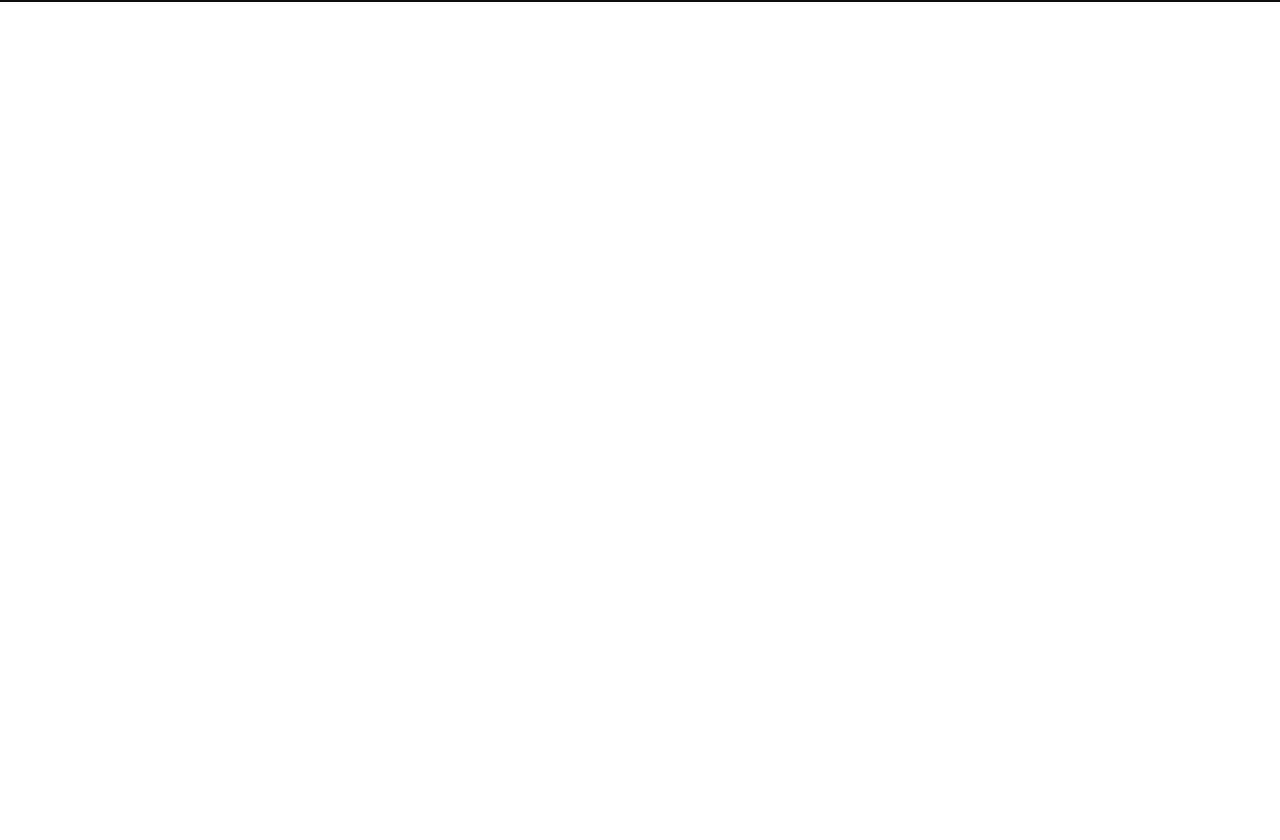
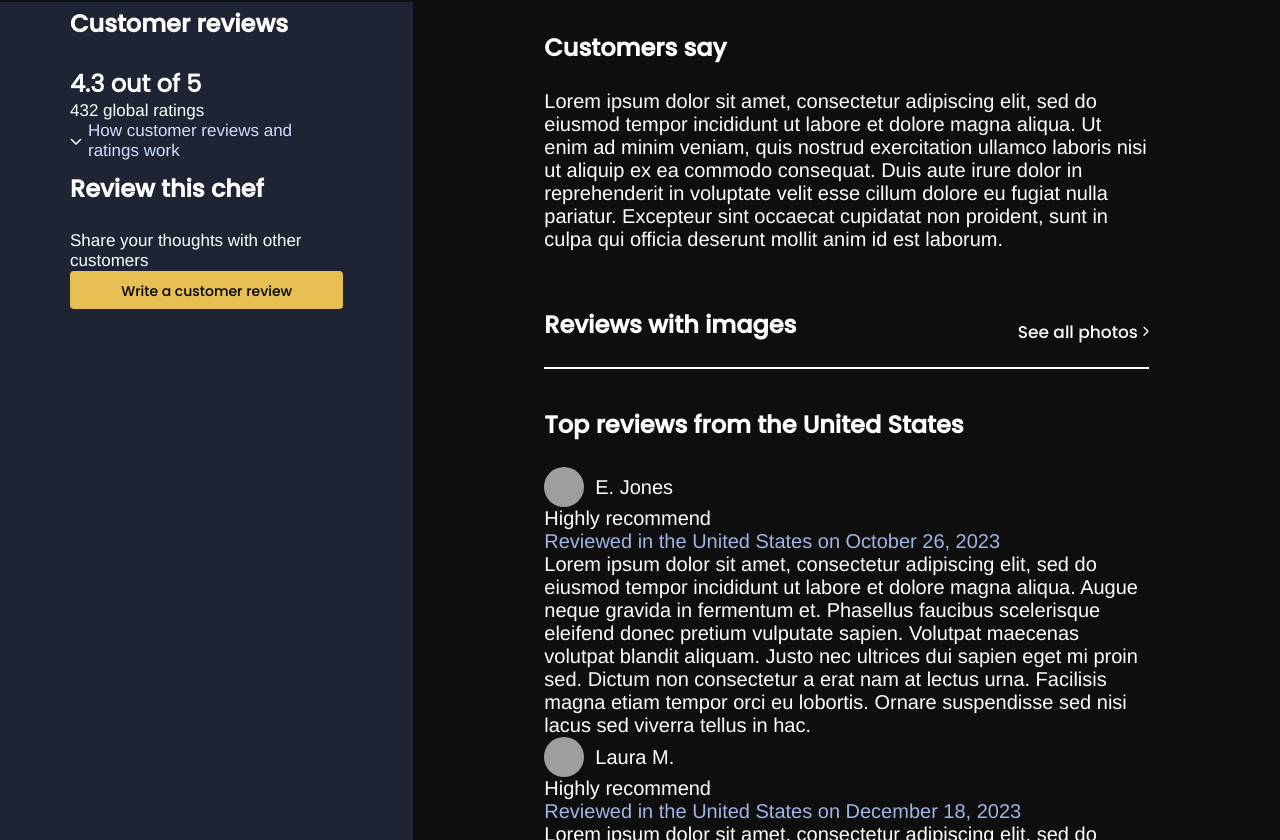
Before and after one commit to madelinegit/Gastron-Guru, a React (Vite) app: page / in a window 1280 px wide. Shown: the part 3960-4800 px from the top of the page. Before the commit the page ends 3962 px from the top, so only its background shows below. Built offline with nearby package versions, Linux system fonts and the light colour scheme; no server answers; grey boxes are pictures that could not be loaded.

Commit message:
add initial styling; add placeholder avatar img

```diff
--- a/src/components/Rating/Rating.scss
+++ b/src/components/Rating/Rating.scss
@@ -0,0 +1,89 @@
+.rating-container {
+  width: 100%;
+  display: flex;
+
+  p {
+    color: $white;
+  }
+
+  h2 {
+    color: $white;
+    font-family: 'PoppinsMedium', sans-serif;
+    font-size: 24px;
+  }
+}
+
+.rating-sidebar {
+  width: 600px;
+  display: flex;
+  flex-direction: column;
+  background-color: $dark-blue;
+  padding: 49px 70px;
+
+  h3 {
+    color: $white;
+    font-family: 'Poppins', sans-serif;
+    font-size: 24px;
+  }
+
+  p {
+    font-size: 17px;
+  }
+
+  button {
+    width: 100%;
+    font-family: 'PoppinsMedium', sans-serif;
+  }
+
+  .sidebar-info {
+    display: flex;
+    align-items: center;
+    gap: 6px;
+    color: $white;
+
+    .blue-text {
+      color: #D1DEFF;
+    }
+  }
+}
+
+.rating-main {
+  width: 100%;
+  background-color: $light-black;
+  padding: 73px 131px;
+
+  p {
+    font-size: 20px;
+  }
+
+  .blue-text {
+    color: #A1B5E5;
+  }
+
+  .carousel {
+    display: flex;
+    justify-content: space-between;
+    align-items: center;
+    margin-top: 46px;
+    margin-bottom: 38px;
+    border-bottom: 2px solid $white;
+
+    p {
+      font-family: 'PoppinsMedium', sans-serif;
+      font-size: 17px;
+    }
+  }
+
+  .user-info {
+    display: flex;
+    align-items: center;
+    gap: 11px;
+
+    img {
+      width: 40px;
+      height: 40px;
+      border-radius: 50%;
+      object-fit: cover;
+    }
+  }
+}
--- a/src/components/Rating/index.tsx
+++ b/src/components/Rating/index.tsx
@@ -1,8 +1,11 @@
+import { FontAwesomeIcon } from '@fortawesome/react-fontawesome';
+import { faChevronDown, faChevronRight } from '@fortawesome/free-solid-svg-icons';
 import './Rating.scss';
 
 const Rating = () => {
   return (
-    <>
+    <div className="rating-container">
+      <div className="rating-sidebar">
         <section>
           <h2>Customer reviews</h2>
           <h3>{/* STARS */} 4.3 out of 5</h3>
@@ -10,44 +13,60 @@ const Rating = () => {
 
           {/* RATINGS */}
 
-        <p>How customer reviews and ratings work</p>
+          <div className="sidebar-info">
+            <FontAwesomeIcon icon={faChevronDown} size="xs" />
+            <p className="blue-text">
+              How customer reviews and ratings work
+            </p>
+          </div>
         </section>
 
         <section>
           <h2>Review this chef</h2>
           <p>Share your thoughts with other customers</p>
-        <button>Write a customer review</button>
+          <button className="button-primary">
+            Write a customer review
+          </button>
         </section>
+      </div>
 
+      <div className="rating-main">
         <main>
           <h2>Customers say</h2>
           <p>
             Lorem ipsum dolor sit amet, consectetur adipiscing elit, sed do eiusmod tempor incididunt ut labore et dolore magna aliqua. Ut enim ad minim veniam, quis nostrud exercitation ullamco laboris nisi ut aliquip ex ea commodo consequat. Duis aute irure dolor in reprehenderit in voluptate velit esse cillum dolore eu fugiat nulla pariatur. Excepteur sint occaecat cupidatat non proident, sunt in culpa qui officia deserunt mollit anim id est laborum.
           </p>
 
-        <div>
+          <div className="carousel">
             <h2>Reviews with images</h2>
-          <p>See all photos</p>
+            <p>See all photos <FontAwesomeIcon icon={faChevronRight} size="2xs" /></p>
             {/* INSERT IMAGE CAROUSEL */}
           </div>
 
           {/* INSERT DROPDOWN HERE */}
           <h2>Top reviews from the United States</h2>
-        <img /> <p>E. Jones</p>
+          <div className="user-info">
+            <img src="https://placekitten.com/200/300" alt="User Avatar" />
+            <p>E. Jones</p>
+          </div>
           {/* INSERT STAR RATING */} <p>Highly recommend</p>
-        <p>Reviewed in the United States on October 26, 2023</p>
+          <p className="blue-text">Reviewed in the United States on October 26, 2023</p>
           <p>
             Lorem ipsum dolor sit amet, consectetur adipiscing elit, sed do eiusmod tempor incididunt ut labore et dolore magna aliqua. Augue neque gravida in fermentum et. Phasellus faucibus scelerisque eleifend donec pretium vulputate sapien. Volutpat maecenas volutpat blandit aliquam. Justo nec ultrices dui sapien eget mi proin sed. Dictum non consectetur a erat nam at lectus urna. Facilisis magna etiam tempor orci eu lobortis. Ornare suspendisse sed nisi lacus sed viverra tellus in hac.
           </p>
 
-        <img /> <p>E. Jones</p>
+          <div className="user-info">
+            <img src="https://placekitten.com/200/287" alt="User Avatar" />
+            <p>Laura M.</p>
+          </div>
           {/* INSERT STAR RATING */} <p>Highly recommend</p>
-        <p>Reviewed in the United States on October 26, 2023</p>
+          <p className="blue-text">Reviewed in the United States on December 18, 2023</p>
           <p>
             Lorem ipsum dolor sit amet, consectetur adipiscing elit, sed do eiusmod tempor incididunt ut labore et dolore magna aliqua. Augue neque gravida in fermentum et. Phasellus faucibus scelerisque eleifend donec pretium vulputate sapien. Volutpat maecenas volutpat blandit aliquam. Justo nec ultrices dui sapien eget mi proin sed. Dictum non consectetur a erat nam at lectus urna. Facilisis magna etiam tempor orci eu lobortis. Ornare suspendisse sed nisi lacus sed viverra tellus in hac.
           </p>
         </main>
-    </>
+      </div>
+    </div>
   )
 }
 
--- a/src/pages/Home/index.tsx
+++ b/src/pages/Home/index.tsx
@@ -4,6 +4,7 @@ import CookiesComponent from '../../components/CookiesComponent/CookiesComponent
 import Featured from '../../components/Featured'
 import ForEveryOccasion from '../../components/ForEveryOccasion'
 import RelativeSquareBlocks from '../../components/RelativeSquareBlocks'
+import Rating from '../../components/Rating'
 
 const Home = () => {
   return (
@@ -14,6 +15,7 @@ const Home = () => {
       <ForEveryOccasion />
       <RelativeSquareBlocks />
       <CookiesComponent />
+      <Rating />
     </>
   )
 }
```
Lines whose indentation alone changed are shown as unchanged.
